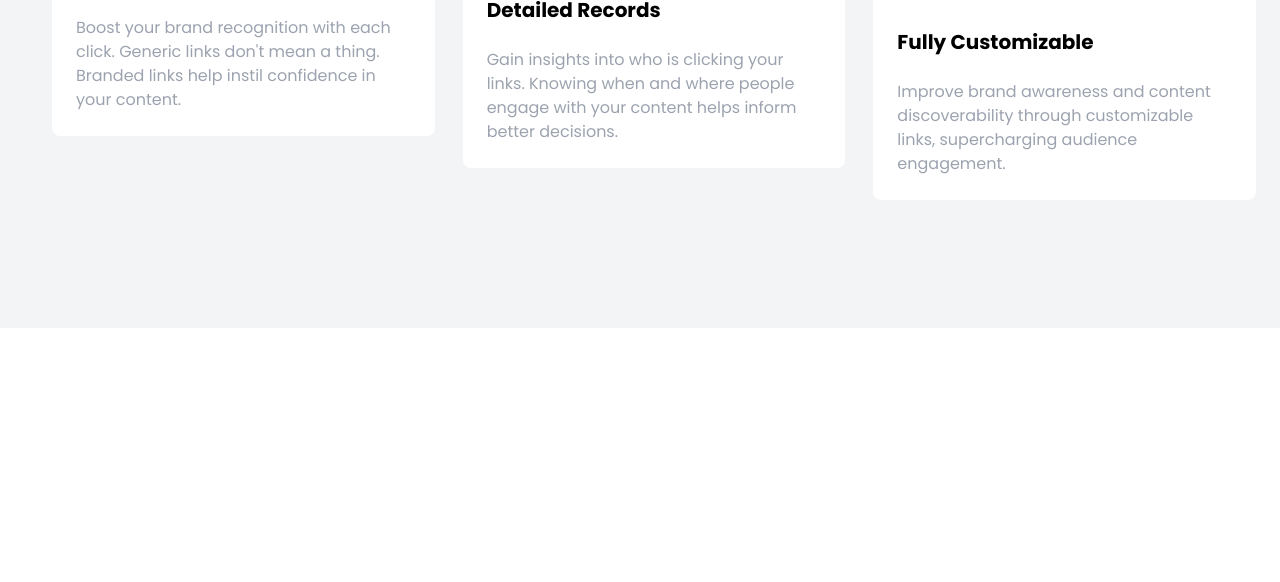
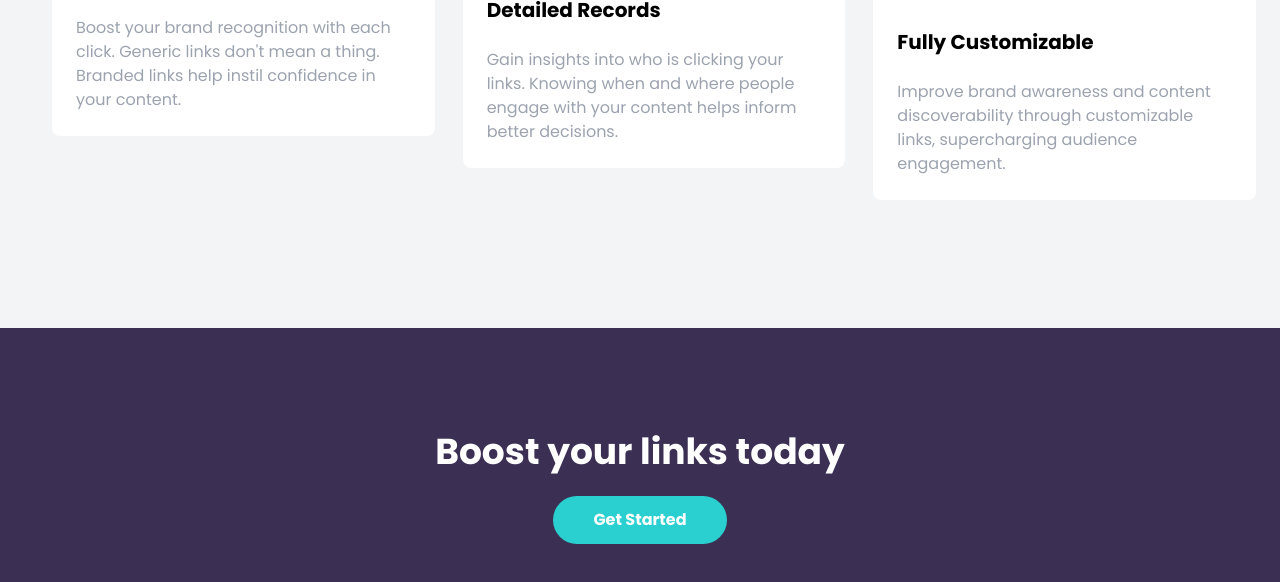
Before and after one commit to darkcohiba/Shortly-Project, a website built with webpack: page dist/index.html in a window 1280 px wide. Shown: the part 1592-2174 px from the top of the page. Before the commit the page ends 1920 px from the top, so only its background shows below. Built offline with nearby package versions, Linux system fonts and the light colour scheme.

Commit message:
chapter: cta section

```diff
--- a/dist/index.html
+++ b/dist/index.html
@@ -219,6 +219,20 @@
         </div>
     </section>
 
+
+    <!-- CTA Section -->
+    <section id="cta" class="py-24 bg-darkViolet">
+        <div class="flex flex-col p-2 space-y-6">
+            <h5 class="mx-auto space-y-10 text-4xl font-bold text-center text-white">
+                Boost your links today
+            </h5>
+            <button
+                class="px-10 py-5 mx-auto text-2xl font-bold text-white rounded-full bg-cyan hover:bg-cyanLlight md:text-base md:py-3 focus:outline-none">
+                Get Started
+            </button>
+        </div>
+    </section>
+
     <script src="bundle.js"></script>
 </body>
 
```
